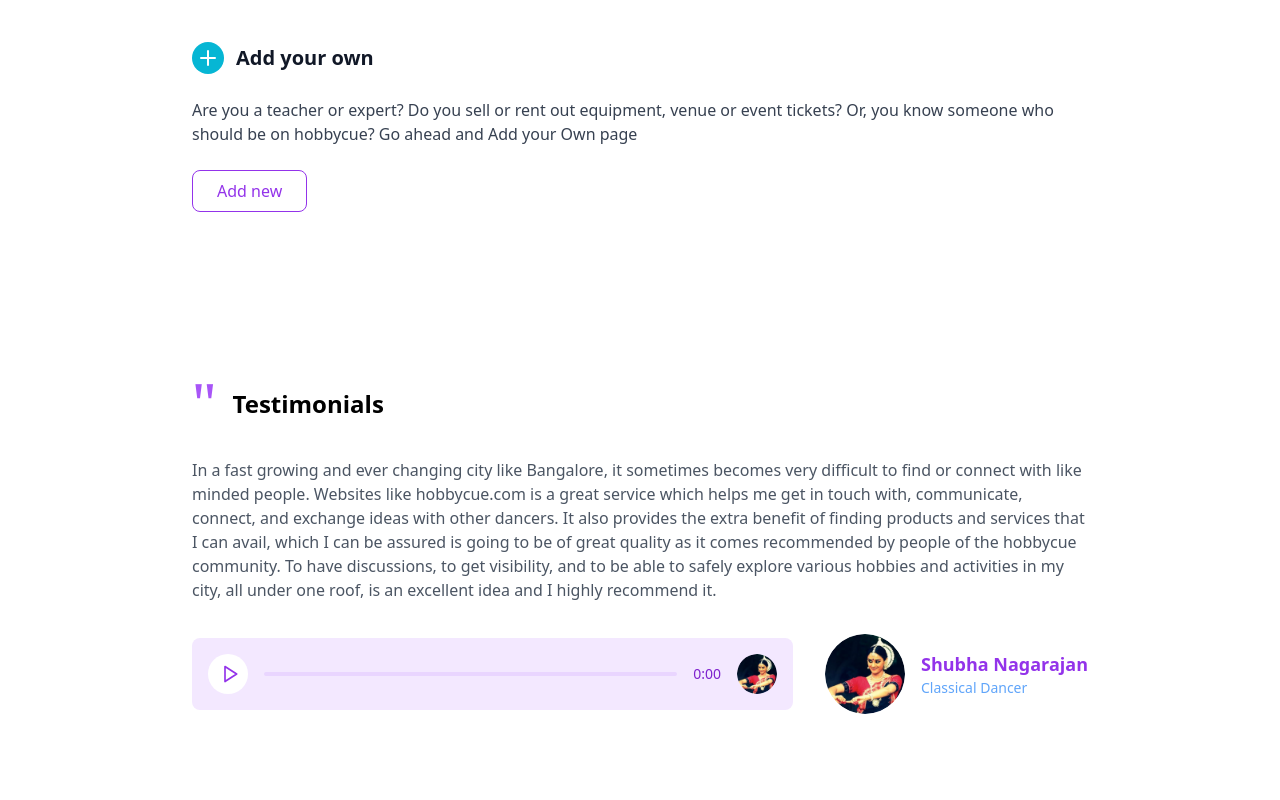
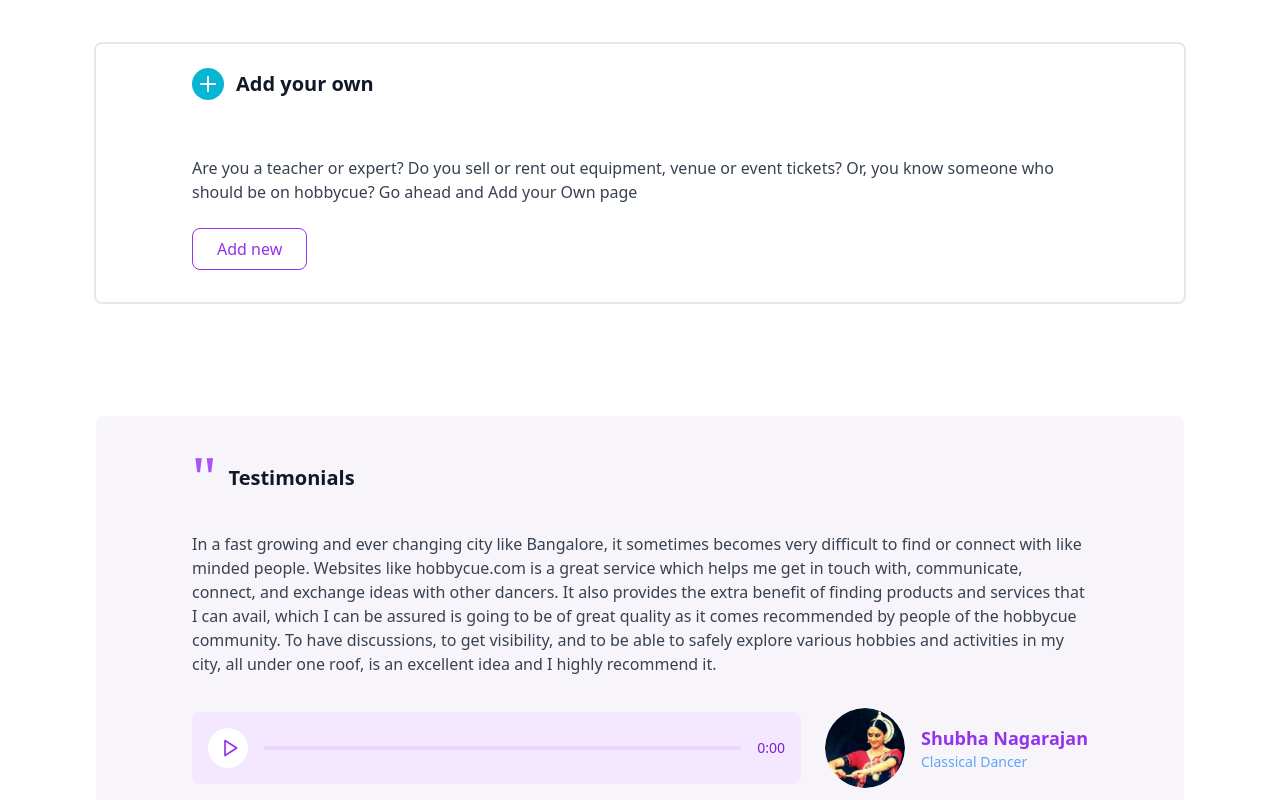
Before and after one commit to ayush-cp/hobbycue, a React (Vite) app: page / in a window 1280 px wide. Shown: the part 1560-2360 px from the top of the page. Built offline with nearby package versions, Linux system fonts and the light colour scheme.

Commit message:
changes to the testimonial and add your own section

```diff
--- a/src/Components/AddYourOwn.jsx
+++ b/src/Components/AddYourOwn.jsx
@@ -3,14 +3,14 @@ import { Plus } from 'lucide-react';
 
 const AddYourOwnSection = () => {
   return (
-    <div className="max-w-[1240px] h-auto min-h-[284px] mx-auto mt-4 md:mt-8 px-4 sm:px-8 md:px-16 lg:px-24 bg-white">
-      <div className="flex items-center gap-3 mb-6">
+    <div className="max-w-[1240px] mx-auto mt-8 mb-16 px-4 sm:px-8 md:px-16 lg:px-24 bg-white border-2 border-gray-200 rounded-lg">
+      <div className="flex items-center gap-3 py-6">
         <div className="p-1 bg-cyan-500 rounded-full">
           <Plus className="w-6 h-6 text-white" />
         </div>
         <h2 className="text-lg md:text-xl font-bold text-gray-900">Add your own</h2>
       </div>
-      <div className="space-y-4 md:space-y-6">
+      <div className="py-8 space-y-4 md:space-y-6">
         <p className="text-sm md:text-base text-gray-700 max-w-4xl leading-relaxed">
           Are you a teacher or expert? Do you sell or rent out equipment, venue or event tickets? Or, you know someone who should be on hobbycue? Go ahead and Add your Own page
         </p>
--- a/src/Components/Testimonials.jsx
+++ b/src/Components/Testimonials.jsx
@@ -1,42 +1,40 @@
 import React, { useState } from 'react';
-import { Play } from 'lucide-react';
+import { Play, Pause } from 'lucide-react';
 
 const TestimonialSection = () => {
   const [isPlaying, setIsPlaying] = useState(false);
 
   return (
-    <div className="max-w-[1240px] min-h-[472px] mx-auto mt-4 md:mt-8 px-4 sm:px-8 md:px-16 lg:px-24">
-      <div className="flex items-center gap-2 sm:gap-4 mb-4 md:mb-6">
+    <div className="bg-[#F7F5F9] max-w-[1240px] mx-auto mt-8 mb-16 px-4 sm:px-8 md:px-16 lg:px-24 rounded-lg py-8">
+      <div className="flex items-center gap-3 mb-6">
         <span className="text-4xl sm:text-5xl md:text-6xl text-purple-500 font-serif">&quot;</span>
-        <h2 className="text-xl sm:text-2xl font-bold">Testimonials</h2>
+        <h2 className="text-lg md:text-xl font-bold text-gray-900">Testimonials</h2>
       </div>
 
       <div className="space-y-6 md:space-y-8">
-        <p className="text-sm sm:text-base text-gray-600 leading-relaxed max-w-4xl">
+        <p className="text-sm md:text-base text-gray-700 leading-relaxed max-w-4xl">
           In a fast growing and ever changing city like Bangalore, it sometimes becomes very difficult to find or connect with like minded people. Websites like hobbycue.com is a great service which helps me get in touch with, communicate, connect, and exchange ideas with other dancers. It also provides the extra benefit of finding products and services that I can avail, which I can be assured is going to be of great quality as it comes recommended by people of the hobbycue community. To have discussions, to get visibility, and to be able to safely explore various hobbies and activities in my city, all under one roof, is an excellent idea and I highly recommend it.
         </p>
 
-        <div className="flex flex-col md:flex-row md:items-center md:justify-between gap-6 md:gap-0">
-          <div className="bg-purple-100 rounded-lg p-3 sm:p-4 flex-1 md:mr-8">
-            <div className="flex items-center gap-2 sm:gap-4">
+        <div className="flex items-center justify-between">
+          <div className="bg-purple-100 rounded-lg p-3 sm:p-4 flex-1 mr-6">
+            <div className="flex items-center gap-3 sm:gap-4">
               <button
                 className="w-8 h-8 sm:w-10 sm:h-10 bg-white rounded-full flex items-center justify-center hover:bg-gray-50"
                 onClick={() => setIsPlaying(!isPlaying)}
               >
-                <Play className="w-4 h-4 sm:w-5 sm:h-5 text-purple-600 ml-1" />
+                {isPlaying ? (
+                  <Pause className="w-4 h-4 sm:w-5 sm:h-5 text-purple-600 ml-1" />
+                ) : (
+                  <Play className="w-4 h-4 sm:w-5 sm:h-5 text-purple-600 ml-1" />
+                )}
               </button>
               <div className="flex-1 h-1 bg-purple-200 rounded-full">
                 <div className="h-1 bg-purple-600 rounded-full w-0" />
               </div>
               <span className="text-purple-700 text-xs sm:text-sm">0:00</span>
-              <img
-                src="/images/image1.png"
-                alt="Small profile"
-                className="w-8 h-8 sm:w-10 sm:h-10 rounded-full object-cover"
-              />
             </div>
           </div>
-
           <div className="flex items-center gap-3 sm:gap-4">
             <img
               src="/images/image1.png"
```
